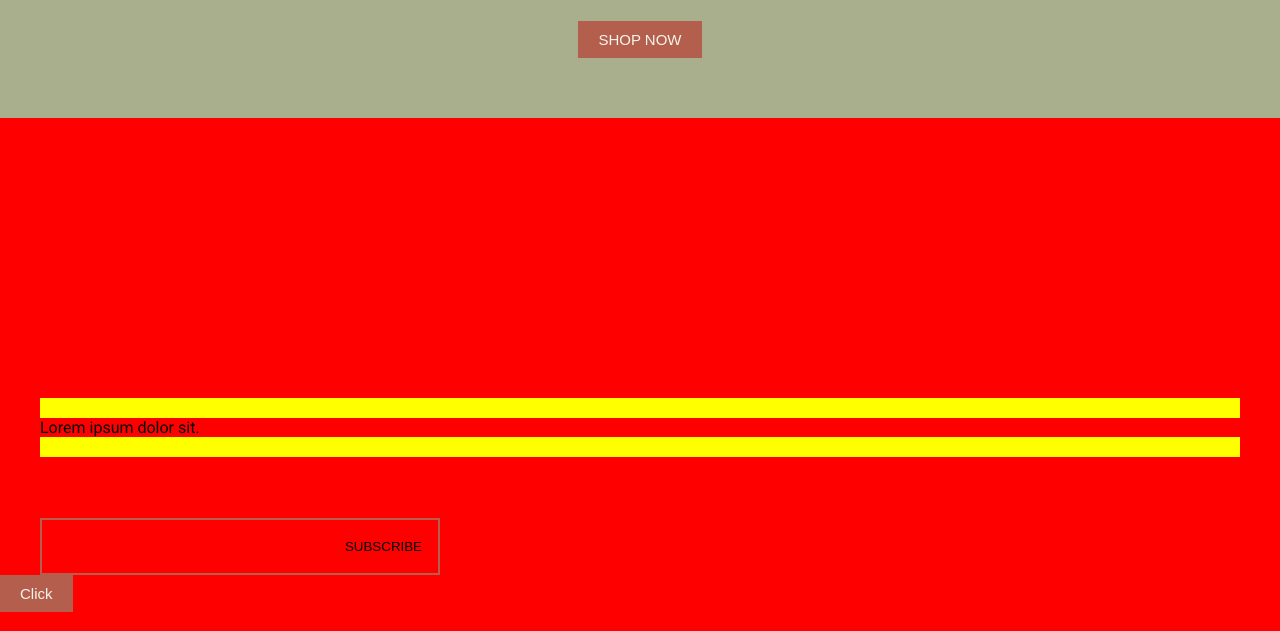
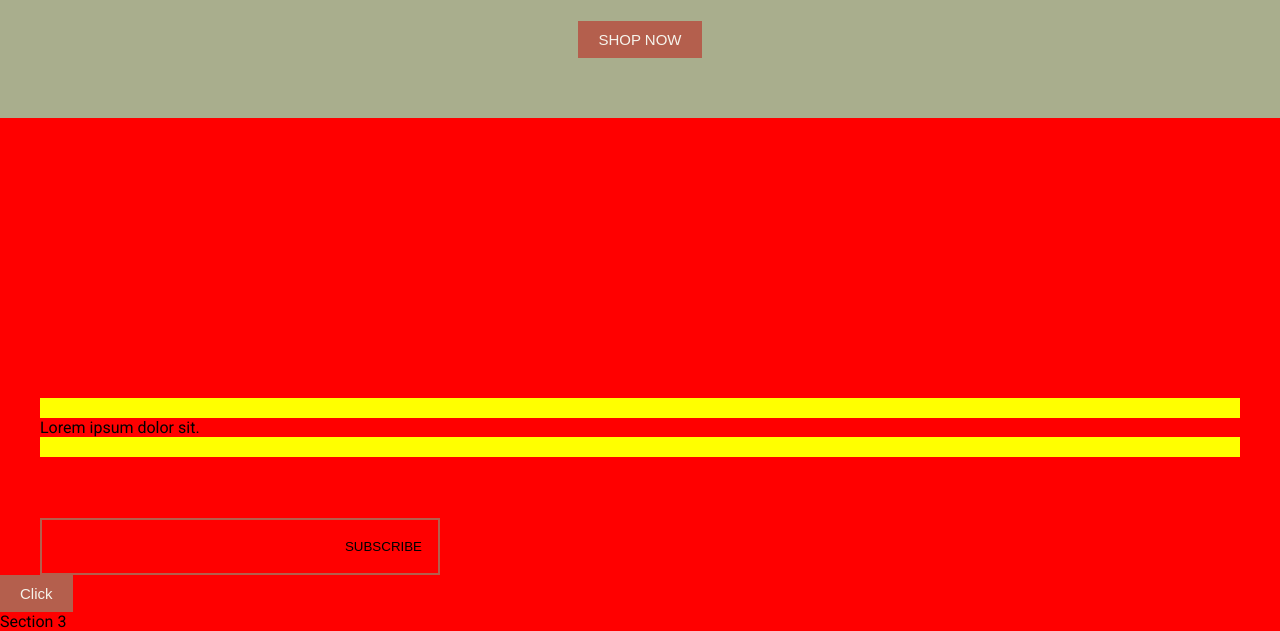
Before and after one commit to m-abbosov/doe, a plain HTML site: page index.html in a window 1280 px wide. Shown: the part 651-1282 px from the top of the page. Drawn offline with Linux system fonts and the light colour scheme.

Commit message:
section 3

```diff
--- a/index.html
+++ b/index.html
@@ -68,5 +68,7 @@
     </footer>
 
     <button class="main-btn">Click</button>
+
+    <section>Section 3</section>
   </body>
 </html>
```
